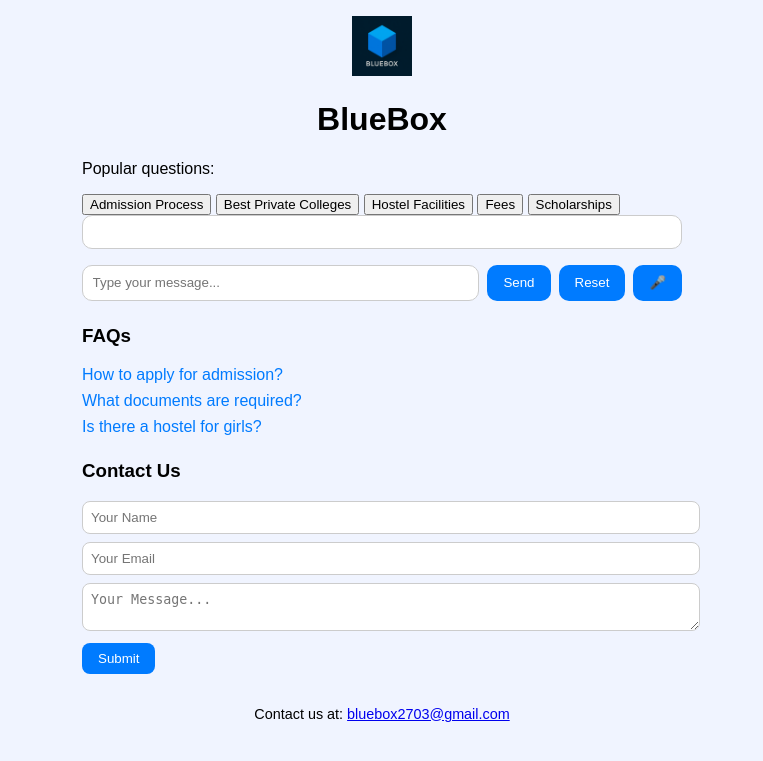
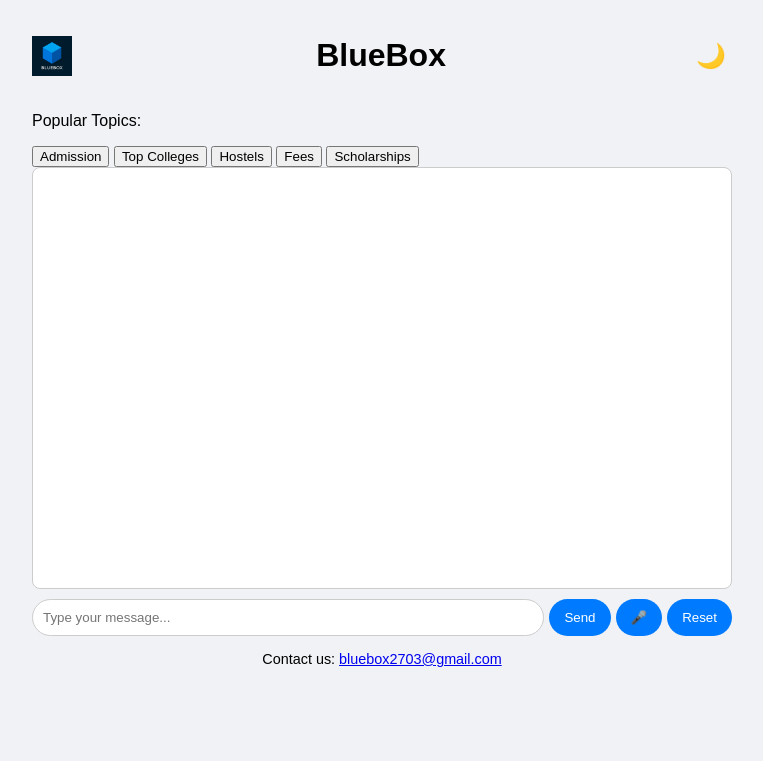
Before and after one commit to rajat270369/lr-ai-chatbot, a Flask app: page / in a window 1280 px wide. Shown: the top 761 px of the page, without its empty margins (258-1021 px from the left). Run offline with Flask 3, Linux system fonts and the light colour scheme.

Commit message:
Added dark mode, multi-language support, voice output, and removed FAQs

```diff
--- a/app.py
+++ b/app.py
@@ -3,8 +3,6 @@ import requests
 from flask import Flask, render_template, request, jsonify
 
 app = Flask(__name__)
-
-# Load Groq API Key from environment variable
 GROQ_API_KEY = os.environ.get("GROQ_API_KEY")
 GROQ_API_URL = "https://api.groq.com/openai/v1/chat/completions"
 
@@ -28,9 +26,8 @@ def chat():
             {
                 "role": "system",
                 "content": (
-                    "You are BlueBox, a helpful and concise assistant built for students. "
-                    "Keep responses short and to the point. "
-                    "When asked about multiple things like colleges, facilities, or fees, format the reply in a clean numbered list."
+                    "You are BlueBox, a helpful and concise assistant for students. "
+                    "Keep replies short and structured. If asked about multiple items or steps, respond with a clean, numbered list."
                 )
             },
             {"role": "user", "content": user_input}
@@ -40,23 +37,10 @@ def chat():
     try:
         response = requests.post(GROQ_API_URL, headers=headers, json=payload)
         response.raise_for_status()
-        data = response.json()
-        reply = data['choices'][0]['message']['content']
+        reply = response.json()['choices'][0]['message']['content']
         return jsonify({'reply': reply})
-    except requests.exceptions.RequestException as e:
-        return jsonify({'reply': f"Error: {str(e)}"})
-
-@app.route('/contact', methods=['POST'])
-def contact():
-    data = request.get_json()
-    name = data.get('name')
-    email = data.get('email')
-    query = data.get('query')
-
-    # Log contact submission or integrate with analytics/email if needed
-    print(f"[Contact] Name: {name}, Email: {email}, Message: {query}")
-
-    return jsonify({"status": "success"})
+    except Exception as e:
+        return jsonify({'reply': f"Error: {e}"})
 
 if __name__ == '__main__':
     app.run(host='0.0.0.0', port=10000, debug=True)
--- a/static/style.css
+++ b/static/style.css
@@ -1,137 +1,119 @@
 body {
+  font-family: Arial, sans-serif;
   margin: 0;
-  font-family: Arial, sans-serif;
-  background: #f0f4ff;
+  padding: 0;
+  background: #f0f2f5;
+  color: #000;
+  transition: all 0.3s ease;
+}
+
+body.dark {
+  background: #121212;
+  color: #eee;
 }
 
 .chat-container {
-  max-width: 600px;
-  margin: auto;
+  max-width: 700px;
+  margin: 0 auto;
   padding: 1rem;
 }
 
 header {
-  text-align: center;
-  margin-bottom: 1rem;
+  display: flex;
+  align-items: center;
+  justify-content: space-between;
 }
 
 .logo {
-  height: 60px;
+  width: 40px;
+  height: 40px;
+}
+
+#theme-toggle {
+  background: none;
+  border: none;
+  font-size: 1.5rem;
+  cursor: pointer;
 }
 
 .chat-window {
-  background: #ffffff;
   border: 1px solid #ccc;
-  border-radius: 10px;
-  padding: 1rem;
-  max-height: 400px;
+  border-radius: 8px;
+  height: 400px;
+  padding: 10px;
   overflow-y: auto;
-  margin-bottom: 1rem;
+  background: #fff;
+}
+
+body.dark .chat-window {
+  background: #1e1e1e;
+  border-color: #444;
 }
 
 .message {
   display: flex;
-  align-items: flex-start;
-  margin-bottom: 0.8rem;
+  margin: 10px 0;
 }
 
-.message.user {
-  justify-content: flex-end;
+.message.bot .bubble {
+  background: #e1f5fe;
 }
 
-.message.bot {
-  justify-content: flex-start;
+.message.user .bubble {
+  background: #c8e6c9;
+}
+
+body.dark .message.bot .bubble {
+  background: #2a3b4c;
+}
+
+body.dark .message.user .bubble {
+  background: #355c4d;
+}
+
+.bubble {
+  padding: 10px 15px;
+  border-radius: 15px;
+  max-width: 75%;
 }
 
 .avatar {
-  width: 32px;
-  height: 32px;
-  margin-right: 0.5rem;
+  width: 30px;
+  height: 30px;
+  margin-right: 10px;
   border-radius: 50%;
-}
-
-.bubble {
-  max-width: 80%;
-  padding: 0.7rem;
-  border-radius: 10px;
-  background: #e0e0ff;
-  word-wrap: break-word;
-  white-space: pre-line;
-}
-
-.message.user .bubble {
-  background: #cfe9ff;
 }
 
 .input-area {
   display: flex;
-  gap: 0.5rem;
+  gap: 5px;
+  margin-top: 10px;
 }
 
 .input-area input {
   flex: 1;
-  padding: 0.6rem;
+  padding: 10px;
+  border-radius: 20px;
   border: 1px solid #ccc;
-  border-radius: 10px;
 }
 
 .input-area button {
-  padding: 0.6rem 1rem;
+  padding: 10px 15px;
   border: none;
+  border-radius: 20px;
   background: #007bff;
   color: white;
-  border-radius: 10px;
   cursor: pointer;
 }
 
-.reset-btn {
-  background: #ff5c5c;
-}
-
-.mic-btn {
-  background: #28a745;
-}
-
-.typing {
-  display: none;
+.typing-indicator {
   font-style: italic;
-  margin-bottom: 1rem;
-}
-
-.faq-section, .contact-section {
-  margin-top: 1.5rem;
-}
-
-.faq-section ul {
-  list-style-type: none;
-  padding: 0;
-}
-
-.faq-section li {
-  cursor: pointer;
-  color: #007bff;
-  margin-bottom: 0.5rem;
-}
-
-.contact-section input,
-.contact-section textarea {
-  width: 100%;
-  margin-bottom: 0.5rem;
-  padding: 0.5rem;
-  border: 1px solid #ccc;
-  border-radius: 8px;
-}
-
-.contact-section button {
-  background: #007bff;
-  color: white;
-  padding: 0.5rem 1rem;
-  border: none;
-  border-radius: 8px;
+  padding: 5px;
+  opacity: 0.7;
 }
 
 footer {
+  margin-top: 15px;
+  font-size: 0.9rem;
   text-align: center;
-  margin-top: 2rem;
-  font-size: 0.9rem;
 }
--- a/templates/index.html
+++ b/templates/index.html
@@ -4,55 +4,40 @@
   <meta charset="UTF-8" />
   <meta name="viewport" content="width=device-width, initial-scale=1.0"/>
   <title>BlueBox</title>
-  <link rel="stylesheet" href="static/style.css" />
+  <link rel="stylesheet" href="/static/style.css" />
+  <script src="https://translate.google.com/translate_a/element.js?cb=googleTranslateElementInit"></script>
 </head>
 <body>
   <div class="chat-container">
     <header>
-      <img src="static/IMG_2172.png" class="logo" alt="BlueBox Logo">
+      <img src="/static/IMG_2172.png" class="logo" alt="BlueBox Logo">
       <h1>BlueBox</h1>
+      <button id="theme-toggle">🌙</button>
     </header>
 
-    <div id="preloader" class="preloader">
-      <p>Popular questions:</p>
-      <button onclick="sendPreloaded('What is the admission process?')">Admission Process</button>
-      <button onclick="sendPreloaded('Best private colleges in India?')">Best Private Colleges</button>
-      <button onclick="sendPreloaded('Are hostel facilities available?')">Hostel Facilities</button>
+    <div id="preload-questions">
+      <p>Popular Topics:</p>
+      <button onclick="sendPreloaded('What is the admission process?')">Admission</button>
+      <button onclick="sendPreloaded('Best private colleges in India')">Top Colleges</button>
+      <button onclick="sendPreloaded('Hostel facilities available?')">Hostels</button>
       <button onclick="sendPreloaded('What are the fees?')">Fees</button>
-      <button onclick="sendPreloaded('Are there any scholarships?')">Scholarships</button>
+      <button onclick="sendPreloaded('What scholarships are available?')">Scholarships</button>
     </div>
 
     <div class="chat-window" id="chat-window"></div>
-    <div id="typing-indicator" class="typing">BlueBox is typing...</div>
+
+    <div class="typing-indicator" id="typing-indicator" style="display: none;">BlueBox is typing...</div>
 
     <div class="input-area">
       <input type="text" id="user-input" placeholder="Type your message..." />
       <button onclick="sendMessage()">Send</button>
-      <button onclick="resetChat()" class="reset-btn">Reset</button>
-      <button onclick="startVoiceInput()" class="mic-btn">🎤</button>
-    </div>
-
-    <div class="faq-section">
-      <h3>FAQs</h3>
-      <ul>
-        <li onclick="sendPreloaded('How to apply for admission?')">How to apply for admission?</li>
-        <li onclick="sendPreloaded('What documents are required?')">What documents are required?</li>
-        <li onclick="sendPreloaded('Is there a hostel for girls?')">Is there a hostel for girls?</li>
-      </ul>
-    </div>
-
-    <div class="contact-section">
-      <h3>Contact Us</h3>
-      <form id="contact-form">
-        <input type="text" name="name" placeholder="Your Name" required />
-        <input type="email" name="email" placeholder="Your Email" required />
-        <textarea name="query" placeholder="Your Message..." required></textarea>
-        <button type="submit">Submit</button>
-      </form>
+      <button onclick="startVoiceInput()">🎤</button>
+      <button onclick="resetChat()">Reset</button>
     </div>
 
     <footer>
-      <p>Contact us at: <a href="mailto:bluebox2703@gmail.com">bluebox2703@gmail.com</a></p>
+      <p>Contact us: <a href="mailto:bluebox2703@gmail.com">bluebox2703@gmail.com</a></p>
+      <div id="google_translate_element"></div>
     </footer>
   </div>
 
@@ -60,12 +45,33 @@
     const chatWindow = document.getElementById('chat-window');
     const typingIndicator = document.getElementById('typing-indicator');
 
-    function sendPreloaded(text) {
-      document.getElementById('user-input').value = text;
-      sendMessage();
+    function googleTranslateElementInit() {
+      new google.translate.TranslateElement({ pageLanguage: 'en' }, 'google_translate_element');
     }
 
-    function sendMessage() {
+    function appendMessage(sender, text) {
+      const container = document.createElement('div');
+      container.classList.add('message', sender);
+
+      const avatar = document.createElement('img');
+      avatar.className = 'avatar';
+      avatar.src = sender === 'user' ? '/static/IMG_2175.png' : '/static/IMG_2172.png';
+
+      const bubble = document.createElement('div');
+      bubble.className = 'bubble';
+      bubble.innerText = text;
+
+      container.appendChild(avatar);
+      container.appendChild(bubble);
+      chatWindow.appendChild(container);
+      chatWindow.scrollTop = chatWindow.scrollHeight;
+
+      if (sender === 'bot') {
+        speak(text);
+      }
+    }
+
+    async function sendMessage() {
       const input = document.getElementById('user-input');
       const message = input.value.trim();
       if (!message) return;
@@ -74,34 +80,19 @@
       input.value = '';
       typingIndicator.style.display = 'block';
 
-      fetch('/chat', {
+      const response = await fetch('/chat', {
         method: 'POST',
         headers: { 'Content-Type': 'application/json' },
         body: JSON.stringify({ message })
-      })
-      .then(res => res.json())
-      .then(data => {
-        typingIndicator.style.display = 'none';
-        appendMessage('bot', data.reply);
       });
+      const data = await response.json();
+      typingIndicator.style.display = 'none';
+      appendMessage('bot', data.reply);
     }
 
-    function appendMessage(sender, text) {
-      const msgContainer = document.createElement('div');
-      msgContainer.classList.add('message', sender);
-
-      const avatar = document.createElement('img');
-      avatar.className = 'avatar';
-      avatar.src = sender === 'user' ? 'static/IMG_2175.png' : 'static/IMG_2172.png';
-
-      const bubble = document.createElement('div');
-      bubble.className = 'bubble';
-      bubble.innerHTML = text.replace(/\n/g, "<br>");
-
-      msgContainer.appendChild(avatar);
-      msgContainer.appendChild(bubble);
-      chatWindow.appendChild(msgContainer);
-      chatWindow.scrollTop = chatWindow.scrollHeight;
+    function sendPreloaded(text) {
+      document.getElementById('user-input').value = text;
+      sendMessage();
     }
 
     function resetChat() {
@@ -110,30 +101,26 @@
 
     function startVoiceInput() {
       const recognition = new (window.SpeechRecognition || window.webkitSpeechRecognition)();
-      recognition.lang = 'en-US';
-      recognition.onresult = function(event) {
-        const transcript = event.results[0][0].transcript;
-        document.getElementById('user-input').value = transcript;
+      recognition.lang = 'en-IN';
+      recognition.onresult = event => {
+        document.getElementById('user-input').value = event.results[0][0].transcript;
         sendMessage();
       };
       recognition.start();
     }
 
-    document.getElementById('contact-form').addEventListener('submit', function (e) {
-      e.preventDefault();
-      const formData = new FormData(this);
-      const data = {};
-      formData.forEach((value, key) => data[key] = value);
+    function speak(text) {
+      const msg = new SpeechSynthesisUtterance(text);
+      msg.lang = 'en-IN';
+      speechSynthesis.speak(msg);
+    }
 
-      fetch('/contact', {
-        method: 'POST',
-        headers: { 'Content-Type': 'application/json' },
-        body: JSON.stringify(data)
-      }).then(() => {
-        alert('Thank you for contacting us!');
-        this.reset();
-      });
-    });
+    // Dark Mode Toggle
+    const toggleBtn = document.getElementById('theme-toggle');
+    toggleBtn.onclick = () => {
+      document.body.classList.toggle('dark');
+      toggleBtn.textContent = document.body.classList.contains('dark') ? '☀️' : '🌙';
+    };
   </script>
 </body>
 </html>
```
